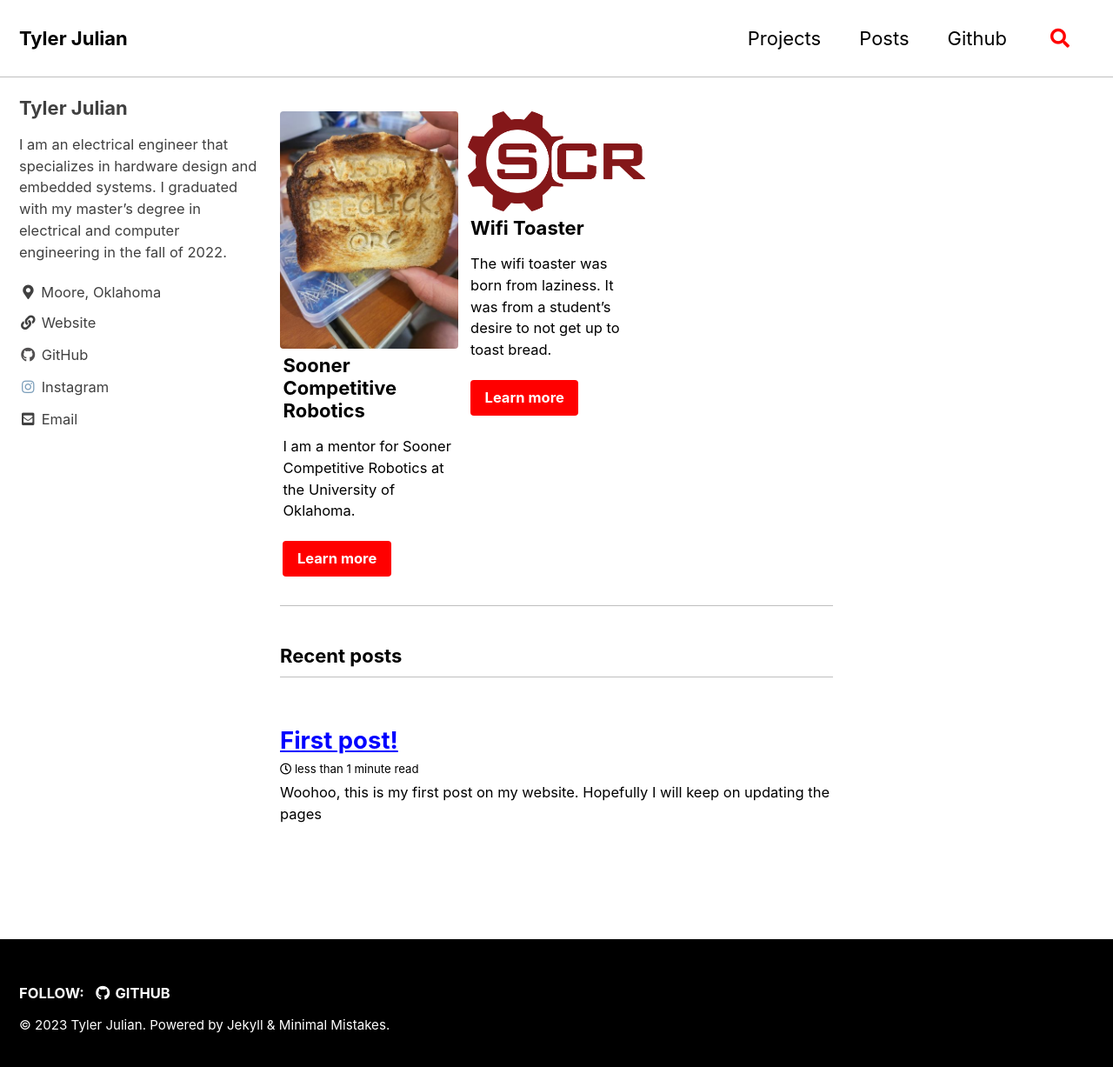
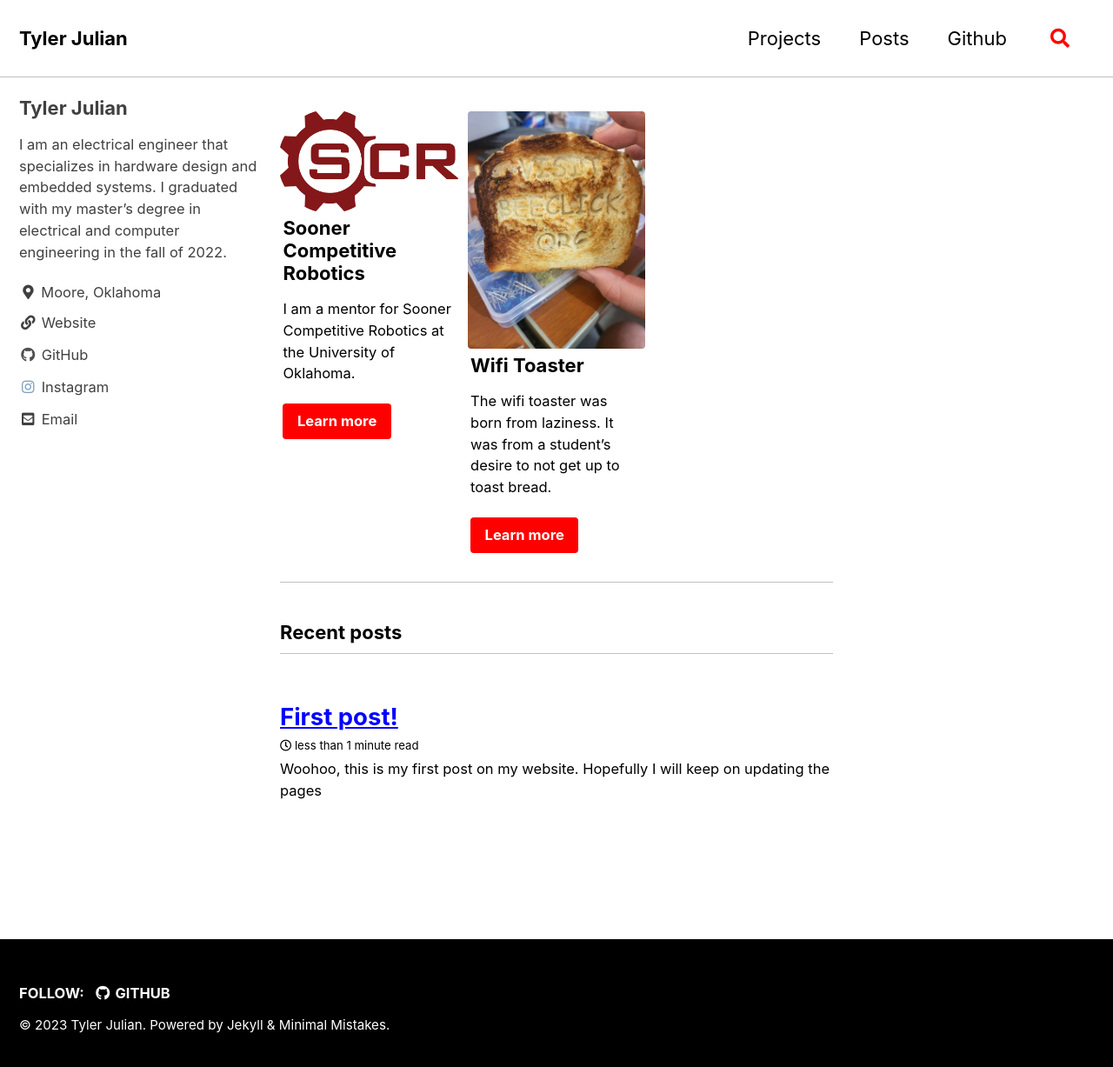
Before and after one commit to TylerJulian/tylerjulian.github.io, a Jekyll site: the page built from _pages/home.md, in a window 1280 px wide and 1235 px high. Shown: the top 1227 px of the window at 87% size. Built offline with Jekyll 4.4.1, drawn with Linux system fonts in a browser that asks for light colours; cached includes are drawn as plain includes.

Commit message:
fix image

```diff
--- a/_pages/home.md
+++ b/_pages/home.md
@@ -5,7 +5,7 @@ hidden: true
 excerpt: home page
 author_profile: true
 feature_row:
-  - image_path: /assets/img/beeclick_toast.jpg
+  - image_path: /assets/img/SCR_Gear_23_Wide_Red_on_Transparent.png
     alt: "SCR"
     title: "Sooner Competitive Robotics"
     excerpt: "I am a mentor for Sooner Competitive Robotics at the University of Oklahoma."
@@ -13,7 +13,7 @@ feature_row:
     btn_class: "btn--primary"
     btn_label: "Learn more"
 
-  - image_path: /assets/img/SCR_Gear_23_Wide_Red_on_Transparent.png
+  - image_path: /assets/img/beeclick_toast.jpg
     alt: "toaster"
     title: "Wifi Toaster"
     excerpt: "The wifi toaster was born from laziness. It was from a student's desire to not get up to toast bread."
```
